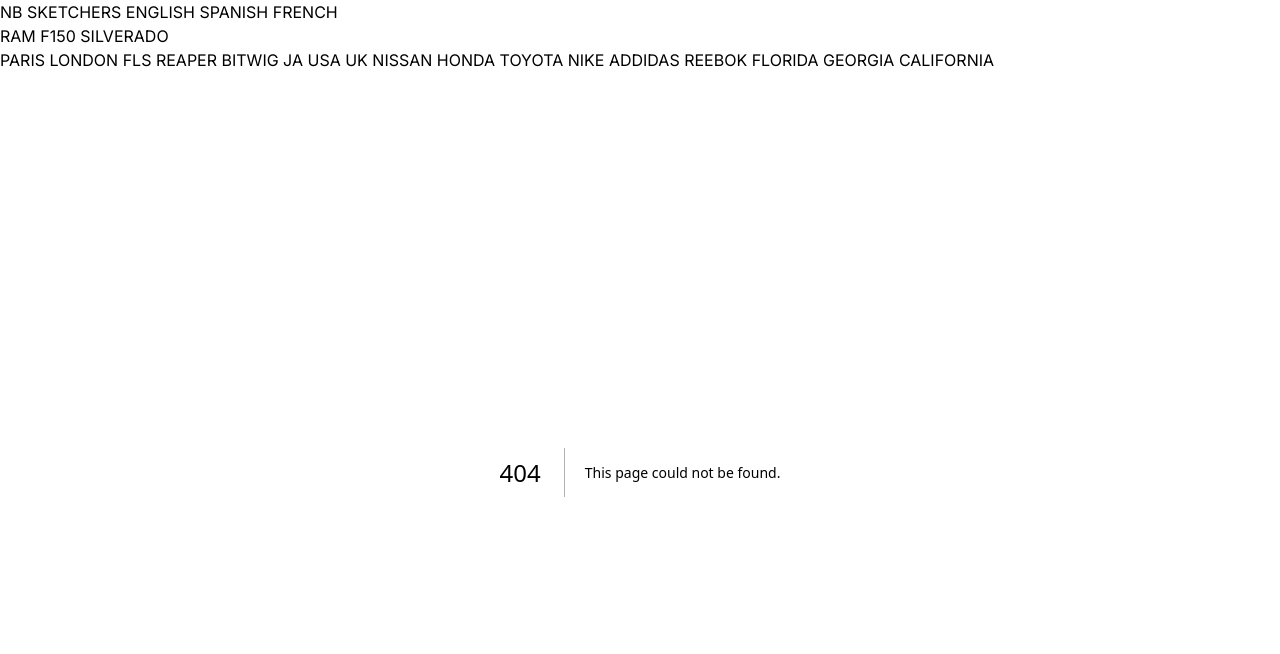
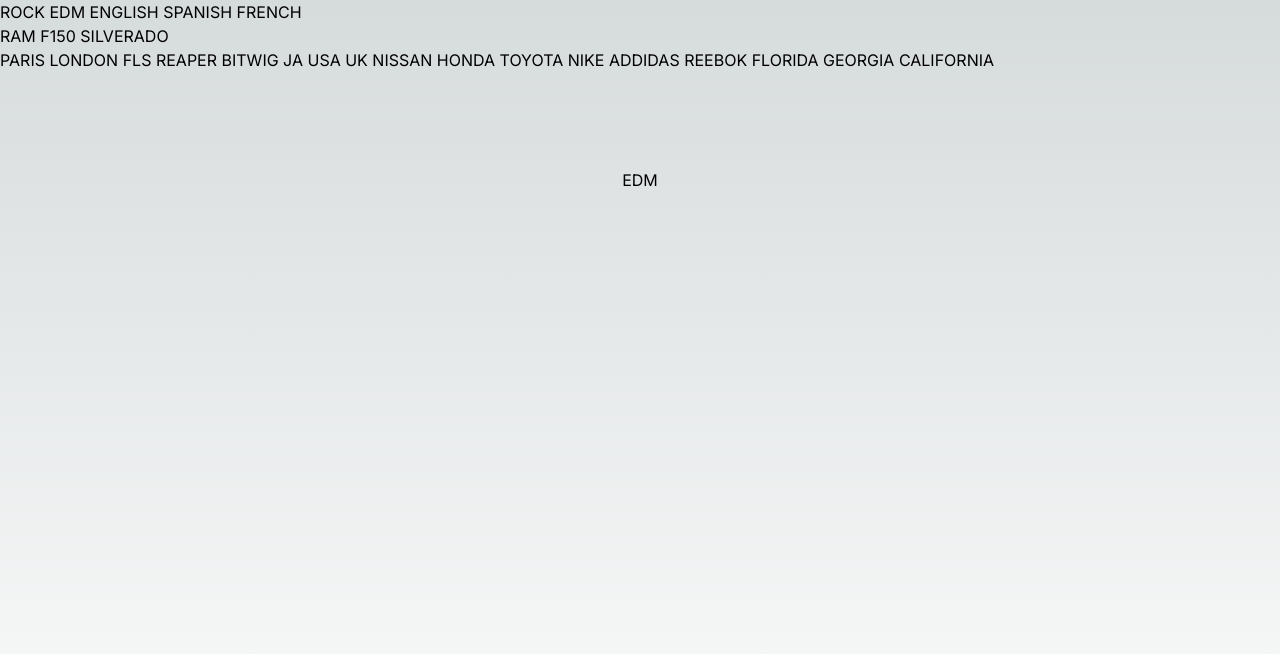
Before and after one commit to mrdeangray/nextjs-practice01, a Next.js app: page /genre/EDM in a window 1280 px wide. Before the commit this address had no page. Shown: the top 654 px of the page. Built offline with nearby package versions, Linux system fonts and the light colour scheme.

Commit message:
added genres

```diff
--- a/src/app/components/Navbar/index.tsx
+++ b/src/app/components/Navbar/index.tsx
@@ -13,12 +13,13 @@
     const [trucks, setTrucks] = useState(["Ram", "F150", "Silverado"]);
     const [languages, setLanguage] = useState(["English", "Spanish", "French"]);
     const [shoes, setShoes] = useState(["NB", "Sketchers"]);
+    const [genres, setGenres] = useState(["Rock", "EDM"]);
     return (
         <ul>
                                         {
-                shoes.map((shoe) => (
-                    <span key={shoe}>
-                        <Link href={`/shoe/${shoe}`}>{shoe.toUpperCase()} </Link>
+                genres.map((genre) => (
+                    <span key={genre}>
+                        <Link href={`/genre/${genre}`}>{genre.toUpperCase()} </Link>
                     </span>
 
                 ))
--- /dev/null
+++ b/src/app/genre/[genreId]/page.tsx
@@ -0,0 +1,7 @@
+export default function Genre({ params }: { params: { genreId: string } }) {
+    return (
+      <main className="flex min-h-screen flex-col items-center justify-between p-24">
+        <h1>{params.genreId}</h1>
+      </main>
+    );
+  }
```
Also changed, not shown: src/app/truck/[truckId]/page.tsx (indentation only).
